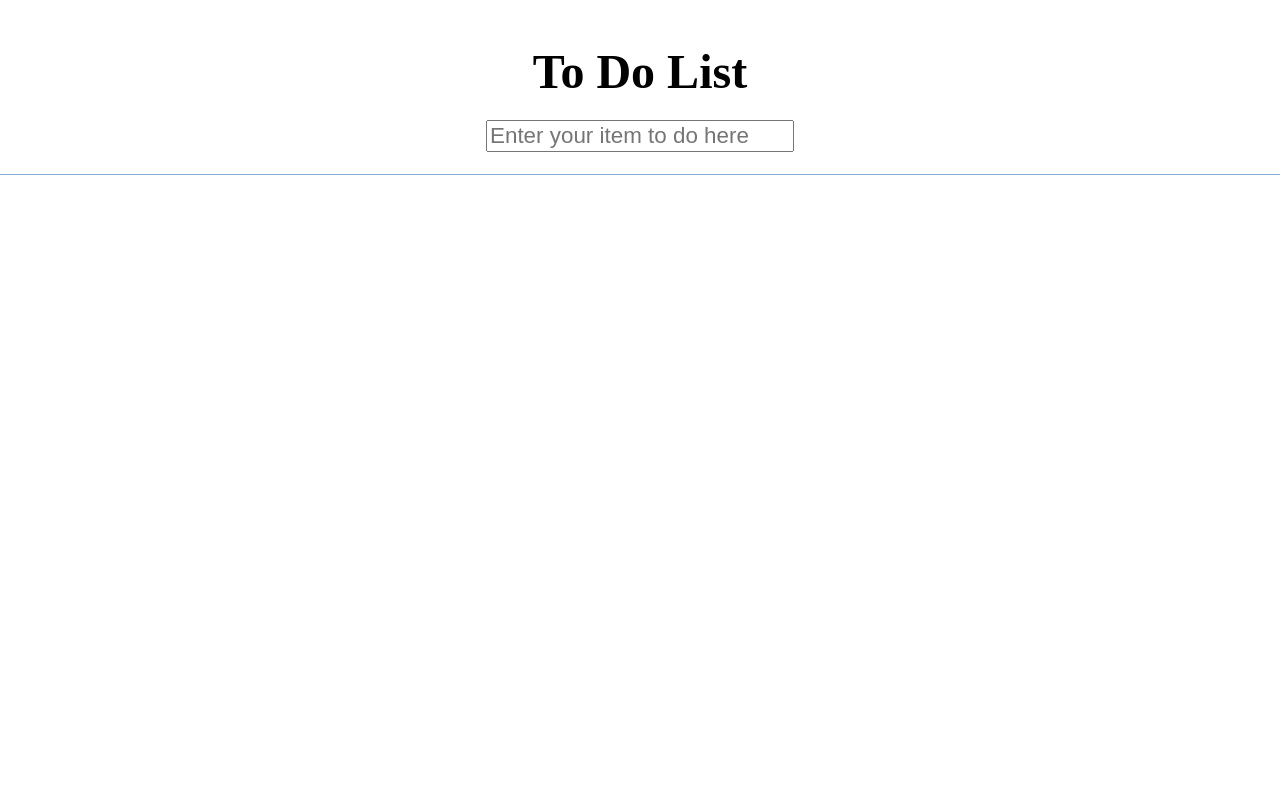
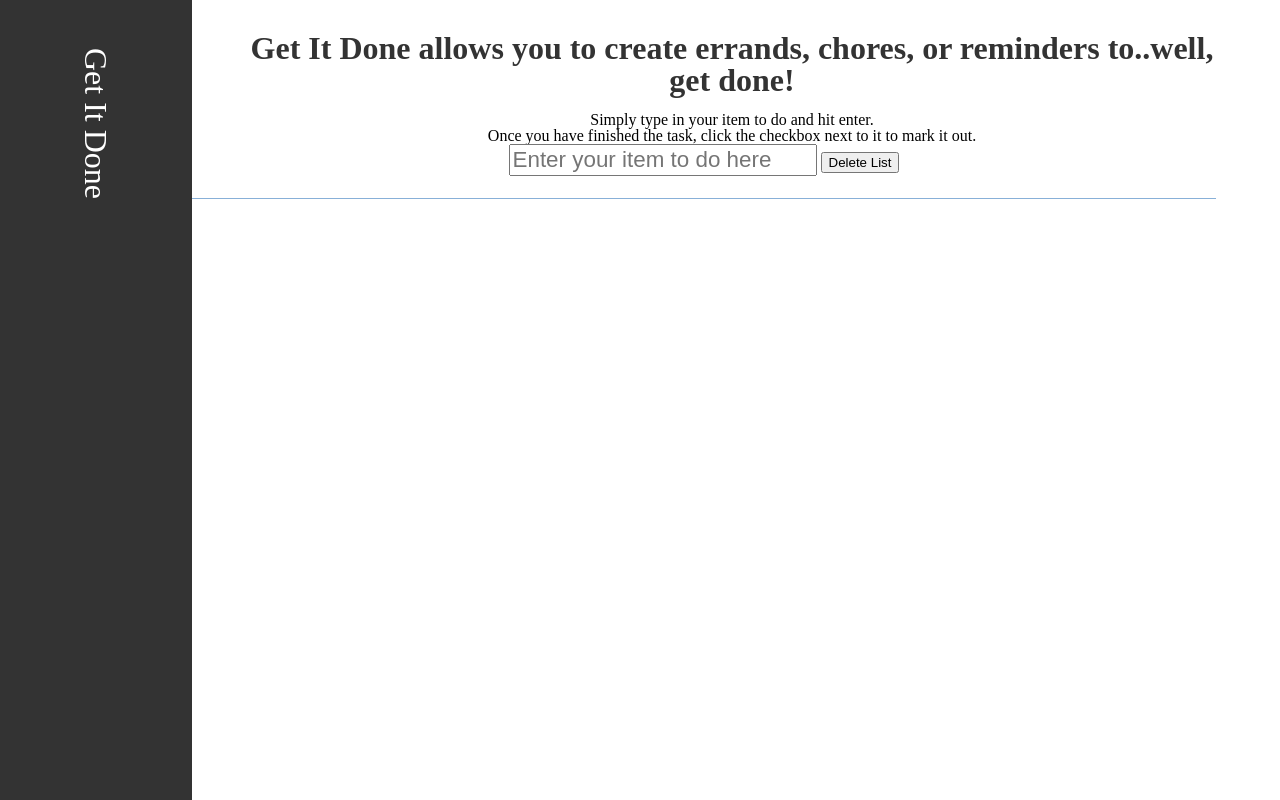
Before and after one commit to Trav84/Day-24, a plain HTML site: page index.html in a window 1280 px wide. Drawn offline with Linux system fonts and the light colour scheme; no server answers; files whose address does not match are found by name.

Commit message:
Finished but working on CSS and HTML

```diff
--- a/backbone-view/scripts/collections/ToDoCollection.js
+++ b/backbone-view/scripts/collections/ToDoCollection.js
@@ -1,3 +1,4 @@
 var ToDoCollection = Backbone.Collection.extend({
-	model: ToDoModel
+	model: ToDoModel,
+	url: 'http://tiny-pizza-server.herokuapp.com/collections/Travis-ToDoList'
 });
--- a/backbone-view/scripts/models/ToDoModel.js
+++ b/backbone-view/scripts/models/ToDoModel.js
@@ -4,6 +4,7 @@ var ToDoModel = Backbone.Model.extend({
 		itemToDo: '',
 		completed: false
 	},
+	idAttribute: "_id",
 
 	validate: function(attrs, options) {
 		if(!attrs.itemToDo) return 'Please enter an <b>item</b>.';
--- a/backbone-view/scripts/views/AppView.js
+++ b/backbone-view/scripts/views/AppView.js
@@ -7,7 +7,8 @@ var AppView = Backbone.View.extend({
 			this,
 			'onKeyUp',
 			'createNewItem',
-			'onCollectionsAdded'
+			'onCollectionsAdded',
+			'onDeleteCollectionClick'
 		);
 
 		this.itemsCollection = new ToDoCollection();
@@ -16,12 +17,14 @@ var AppView = Backbone.View.extend({
 		this.$displayList = $('#display-list');
 		this.$itemCheckBox = $('.item-check-box');
 		this.$error = $('.error');
+		this.$delButton = $('#delete-button');
 
 		this.$textBox.on('keyup', this.onKeyUp);
 		this.$itemCheckBox.on('change', this.onCheckedBox);
 		this.itemsCollection.on('add', this.onCollectionsAdded);
+		this.$delButton.on('click', this.onDeleteCollectionClick);
 
-		//this.updateFromSever();
+		this.itemsCollection.fetch();
 
 	},
 
@@ -54,13 +57,27 @@ var AppView = Backbone.View.extend({
 		this.$displayList.append(itemView.$el);
 	},
 
-	// updateFromSever: function() {
-	// 	// Poll every 10 seconds to keep the channel model up-to-date.
-	// 	this.newItem = new ToDoModel();
-	// 	this.newItem.fetch();
-	// 	var itemView = new ListItemView({model: this.newItem});
-	// 	this.$displayList.append(itemView.$el);
+	onDeleteCollectionClick: function() {
+		console.log('click');
+		var self = this;
 
-	// }
+		// this.itemsCollection.each(function(model) {
+		// 	console.log(model);
+		// 	// self.itemsCollection.remove(model);
+		// 	model.destroy({
+		// 		success: function() {
+		// 			console.log('success');
+		// 		},
+		// 		error: function() {
+		// 			console.log('error');
+		// 		}
+		// 	});
+		// 	console.log('destroyed');
+		// });
 
+		while(this.itemsCollection.length!==0) {
+				this.itemsCollection.at(0).destroy();
+		}
+
+	}
 });
--- a/backbone-view/styles/style.css
+++ b/backbone-view/styles/style.css
@@ -1,13 +1,25 @@
+html, body {
+	height:100%;
+}
+
 #app-view {
 	text-align: center;
-	margin:0.5em 0;
+	margin:0 auto;
+	float:left;
+	width:80%;
 }
 
-h1 {
-	font-size:3em;
+#app-view h1 {
+	font-size:2em;
 	font-weight:600;
 	margin-top:1em;
 	margin-bottom: 0.5em;
+	color:rgb(51,51,51);
+	text-align: center;
+}
+
+.header-text {
+	margin-left:3.5em;
 }
 
 input {
@@ -19,6 +31,21 @@ input {
 	margin-bottom: 1em;
 }
 
+#left-bar {
+	background-color: rgb(51,51,51);
+	width:15%;
+	height: 100%;
+	float:left;
+	color:white;
+}
+
+#left-bar h1 {
+	margin-top:4em;
+	font-size:2em;
+	transform: rotate(90deg);
+	transform-origin: top 0;
+}
+
 ul {
 	border-top:1px solid #88b0d8;
 }
@@ -27,7 +54,7 @@ li {
 	line-height:1.4em;
 	margin: 0.4em 0.4em;
 	font-size:1.4em;
-	letter-spacing: 0.5em;
+	letter-spacing: 0.2em;
 	border: 1px solid black;
 	border-radius:15px;
 }
--- a/index.html
+++ b/index.html
@@ -7,12 +7,24 @@
 		<link rel="stylesheet" href="backbone-view/styles/style.css">
 	</head>
 
+	<body>
+
+	<section id='left-bar'>
+		<h1> Get It Done </h1>
+	</section>
+
 	<section id ='app-view'>
 
-	<h1> To Do List </h1>
+
+	<div class="header-text">
+		<h1> Get It Done allows you to create errands, chores, or reminders to..well, get done! </h1>
+		<h2> Simply type in your item to do and hit enter. </h2>
+		<h2> Once you have finished the task, click the checkbox next to it to mark it out. </h2>
+	</div>
 
 	<input type='text' id='text-input-box' placeholder='Enter your item to do here'>
-	<div class="error"></div>
+	<button id='delete-button'> Delete List </button>
+	<div class="error"> </div>
 
 	<ul id='display-list'>
 
@@ -24,7 +36,7 @@
 		<li>  <%= itemToDo %> <input type="checkbox" class='item-check-box'> </li>
 	</script>
 
-	<body>
+
 
 		<script type='text/javascript' src='backbone-view/bower_components/jquery/dist/jquery.min.js'></script>
 		<script type='text/javascript' src='backbone-view/bower_components/underscore/underscore-min.js'></script>
```
